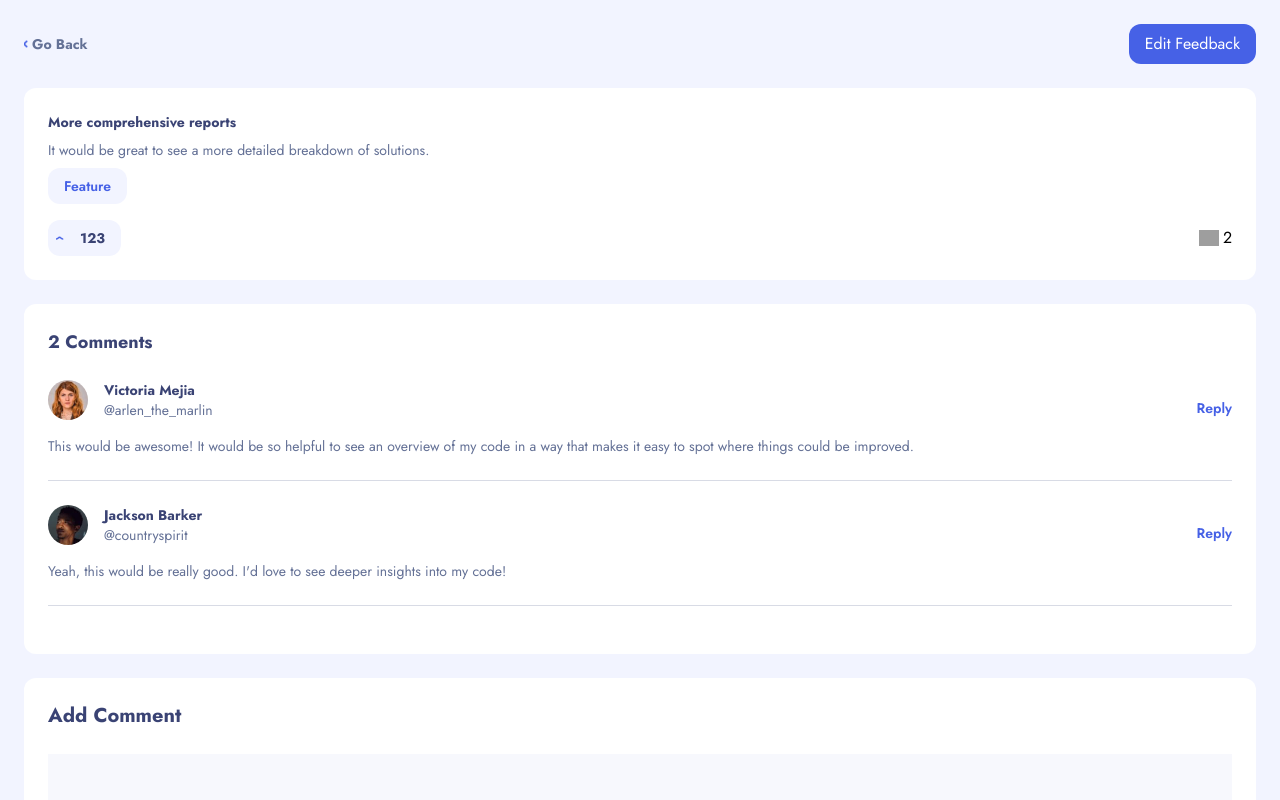
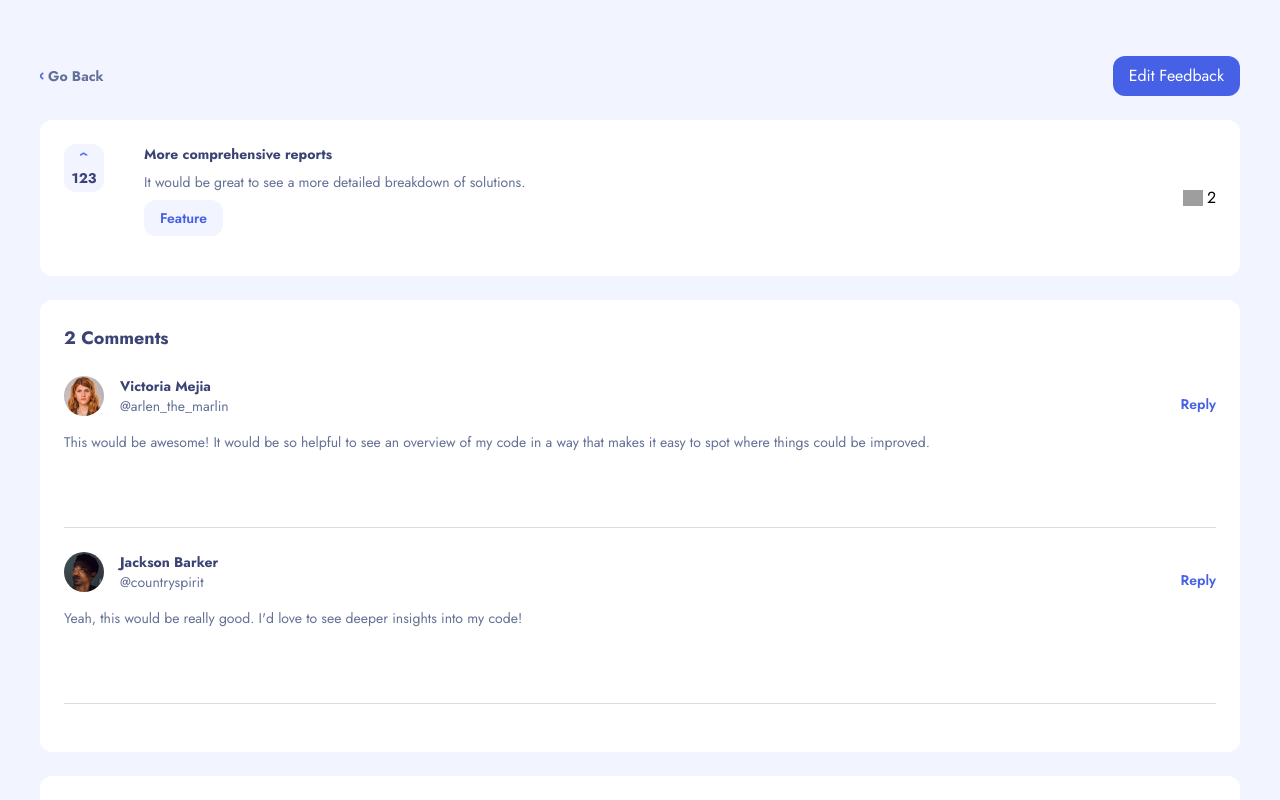
Before and after one commit to TedJenkler/feedback-app-MERN-tailwind, a React (Vite) app: page / in a window 1280 px wide. Both pictures are taken after a click on the element 640 px from the left and 462 px from the top of the page. Shown: the top 800 px of the page. Built offline with nearby package versions, Linux system fonts and the light colour scheme; grey boxes are pictures that could not be loaded.

Commit message:
new comment dosent work

```diff
--- a/src/components/FeedbackDisplay.jsx
+++ b/src/components/FeedbackDisplay.jsx
@@ -4,16 +4,17 @@ import arrowup from "../assets/arrowup.png";
 import comment from "../assets/comment.png";
 import NoFeedback from './NoFeedback';
 
-function FeedbackDisplay( {toggleView, setToggleView, selectedFeedback, setSelectedFeedback} ) {
+function FeedbackDisplay({ toggleView, setToggleView, selectedFeedback, setSelectedFeedback }) {
   const feedback = useSelector((state) => state.state.data.productRequests);
   const sortValue = useSelector((state) => state.state.sortBy);
   const filterValue = useSelector((state) => state.state.filterBy);
   const productRequestsCopy = [...feedback];
   const [filteredAndSortedRequests, setFilteredAndSortedRequests] = useState([]);
+
   const handleListClick = (id) => {
-        setSelectedFeedback(id)
-        setToggleView(!toggleView)
-    }
+    setSelectedFeedback(id);
+    setToggleView(!toggleView);
+  };
 
   useEffect(() => {
     let filteredAndSortedRequestsCopy = [...productRequestsCopy];
@@ -44,7 +45,7 @@ function FeedbackDisplay( {toggleView, setToggleView, selectedFeedback, setSelec
             <p>{value.comments ? value.comments.length : 0}</p>
           </button>
           <div className='md:flex md:flex-row-reverse md:gap-10'>
-                    <div className=''>
+            <div>
               <p className='text-sm font-bold text-blue mb-2'>{value.title}</p>
               <p className='text-grey text-sm font-normal mb-2'>{value.description}</p>
               <div className='items-center justify-center bg-grey-white py-2 px-4 rounded-xl text-sm inline-block mb-4'>
@@ -66,7 +67,7 @@ function FeedbackDisplay( {toggleView, setToggleView, selectedFeedback, setSelec
           </div>
         </div>
       ))}
-            {filteredAndSortedRequests.length === 0 ? <main className='bg-grey-white pb-32 min-h-full'><NoFeedback /></main> : null}
+      {filteredAndSortedRequests.length === 0 && <main className='bg-grey-white pb-32 min-h-full'><NoFeedback /></main>}
     </main>
   );
 }
--- a/src/components/NoFeedback.jsx
+++ b/src/components/NoFeedback.jsx
@@ -4,10 +4,10 @@ import { Link } from 'react-router-dom'
 
 function NoFeedback() {
   return (
-    <div className='flex flex-col bg-white px-6 py-20 mx-6 rounded-xl items-center'>
+    <div className='flex flex-col bg-white px-6 py-20 mx-6 rounded-xl items-center md:mx-10 md:py-28'>
         <img className='mb-10' src={empty} alt='empty' />
         <h1 className='mb-4 text-blue font-bold text-lg'>There is no feedback yet.</h1>
-        <p className='mb-6 text-grey text-sm font-normal text-center'>Got a suggestion? Found a bug that needs to be squashed? We love hearing about new ideas to improve our app.</p>
+        <p className='mb-6 text-grey text-sm font-normal text-center md:mx-32'>Got a suggestion? Found a bug that needs to be squashed? We love hearing about new ideas to improve our app.</p>
         <Link to="/addfeedback" className='bg-purple rounded-xl px-4 py-2 font-bold whitespace-nowrap text-white'>+ Add Feedback</Link>
     </div>
   )
--- a/src/components/SelectedFeedback.jsx
+++ b/src/components/SelectedFeedback.jsx
@@ -1,17 +1,18 @@
-import React, { useState } from 'react'
-import arrowleft from "../assets/arrowleft.png"
-import { useDispatch, useSelector } from 'react-redux'
+import React, { useState } from 'react';
+import { Link } from 'react-router-dom';
+import { useDispatch, useSelector } from 'react-redux';
+import { addcomment } from '../features/state/stateSlice';
+import arrowleft from "../assets/arrowleft.png";
 import arrowup from "../assets/arrowup.png";
 import comment from "../assets/comment.png";
-import { addcomment } from '../features/state/stateSlice';
-import { Link } from 'react-router-dom';
 
-function SelectedFeedback( {toggleView, setToggleView, selectedFeedback} ) {
-    const feedback = useSelector((state) => state.state.data.productRequests[selectedFeedback - 1])
-    const [commentField, setCommentField] = useState("")
-    const dispatch = useDispatch()
+function SelectedFeedback({ toggleView, setToggleView, selectedFeedback }) {
+    const feedback = useSelector((state) => state.state.data.productRequests[selectedFeedback - 1]);
+    const [commentField, setCommentField] = useState("");
+    const dispatch = useDispatch();
+
     return (
-    <main className='absolute top-0 bg-grey-white left-0 right-0 min-h-full p-6 pb-24'>
+        <main className='absolute top-0 bg-grey-white left-0 right-0 min-h-full p-6 pb-24 md:px-10 md:pt-14 md:pb-32'>
             <div className='flex justify-between mb-6'>
                 <button onClick={(e) => setToggleView(!toggleView)} className='flex items-center gap-1'>
                     <img className='w-1 h-2' src={arrowleft} alt='arrowback' />
@@ -19,18 +20,26 @@ function SelectedFeedback( {toggleView, setToggleView, selectedFeedback} ) {
                 </button>
                 <Link to={"editfeedback/:" + selectedFeedback} className='bg-strong-blue text-white rounded-xl py-2 px-4'>Edit Feedback</Link>
             </div>
-        <div className='bg-white mb-6 p-6 rounded-xl'>
+            <div className='bg-white mb-6 p-6 rounded-xl md:flex md:flex-row-reverse md:justify-between'>
+                <button className='hidden absolute items-center gap-1 md:flex md:relative'>
+                    <img className='h-4 w-5' src={comment} alt='comments' />
+                    <p>{feedback.comments ? feedback.comments.length : 0}</p>
+                </button>
+                <div className='md:flex md:flex-row-reverse md:gap-10'>
+                    <div>
                         <h2 className='text-sm font-bold text-blue mb-2'>{feedback.title}</h2>
                         <p className='text-grey text-sm font-normal mb-2'>{feedback.description}</p>
                         <div className='items-center justify-center bg-grey-white py-2 px-4 rounded-xl text-sm inline-block mb-4'>
                             <p className='text-strong-blue font-semibold'>{feedback.category[0].toLocaleUpperCase() + feedback.category.substr(1)}</p>
                         </div>
+                    </div>
                     <div className='flex justify-between'>
-                <button className='flex bg-grey-white items-center gap-2 py-1 px-2 rounded-xl'>
+                        <button className='flex bg-grey-white items-center gap-2 py-1 px-2 rounded-xl md:flex-col md:h-12 md:w-10 md:p-2'>
                             <img className='w-2 h-1' src={arrowup} alt='arrowup' />
                             <p className='text-sm text-blue font-bold py-1 px-2'>{feedback.upvotes}</p>
                         </button>
-                <button className='flex items-center gap-1'>
+                    </div>
+                    <button className='flex items-center gap-1 md:hidden md:absolute'>
                         <img className='h-4 w-5' src={comment} alt='comments' />
                         <p>{feedback.comments ? feedback.comments.length : 0}</p>
                     </button>
@@ -38,9 +47,8 @@ function SelectedFeedback( {toggleView, setToggleView, selectedFeedback} ) {
             </div>
             <div className='bg-white rounded-xl p-6 mb-6'>
                 <h2 className='text-lg text-blue font-bold mb-6'>{feedback.comments ? feedback.comments.length : 0} Comments</h2>
-        {feedback.comments && feedback.comments.map((comment) => {
-            return (<>
-                    <div>
+                {feedback.comments && feedback.comments.map((comment) => (
+                    <div key={comment.id}>
                         <div className='flex items-center justify-between'>
                             <div className='flex gap-4 mb-4 items-center'>
                                 <img className='rounded-full h-10 w-10' src={comment.user.image} alt={comment.user.name}/>
@@ -51,11 +59,9 @@ function SelectedFeedback( {toggleView, setToggleView, selectedFeedback} ) {
                             </div>
                             <button className='text-strong-blue text-sm font-semibold'>Reply</button>
                         </div>
-                        <p className='border-b border-grey/25 pb-6 text-grey text-sm font-normal mb-6'>{comment.content}</p>
-                    </div>
-                    {comment.replies ? <>{comment.replies.map((reply) => {
-                        return (
-                        <div className='ml-6'>
+                        <p className='border-b border-grey/25 pb-6 text-grey text-sm font-normal mb-6 whitespace-normal h-24 overflow-hidden'>{comment.content}</p>
+                        {comment.replies && comment.replies.map((reply) => (
+                            <div key={reply.id} className='ml-6'>
                                 <div className=''>
                                     <div className='flex items-center justify-between'>
                                         <div className='flex items-center gap-4 mb-4'>
@@ -70,22 +76,20 @@ function SelectedFeedback( {toggleView, setToggleView, selectedFeedback} ) {
                                 </div>
                                 <p className='pb-6 text-grey text-sm font-normal mb-6'><span className='text-purple font-bold'>@{reply.replyingTo}</span> {reply.content}</p>
                             </div>
-                        )
-                    })}</> : null}
-                    </>
-                    )
-                })}
+                        ))}
+                    </div>
+                ))}
             </div>
             <div className='bg-white p-6 rounded-xl'>
                 <h1 className='text-xl font-bold text-blue mb-6'>Add Comment</h1>
-            <textarea maxLength={250} onChange={(e) => setCommentField(e.target.value)} value={commentField} className='bg-grey-white2 w-full h-20 mb-4 text-grey p-4'></textarea>
+                <textarea placeholder='Type your comment here' maxLength={250} onChange={(e) => setCommentField(e.target.value)} value={commentField} className='bg-grey-white2 w-full h-20 mb-4 text-grey p-4'></textarea>
                 <div className='flex items-center justify-between'>
                     <p className='text-sm text-grey font-normal'>{250 - commentField.length} Characters left</p>
                     <button onClick={(e) => dispatch(addcomment({id: selectedFeedback - 1, content: commentField}, setCommentField("")))} className='bg-purple text-white text-sm py-2 px-4 rounded-xl'>Post Comment</button>
                 </div>
             </div>
         </main>
-  )
+    );
 }
 
-export default SelectedFeedback
+export default SelectedFeedback;
```
Lines whose indentation alone changed are shown as unchanged.
